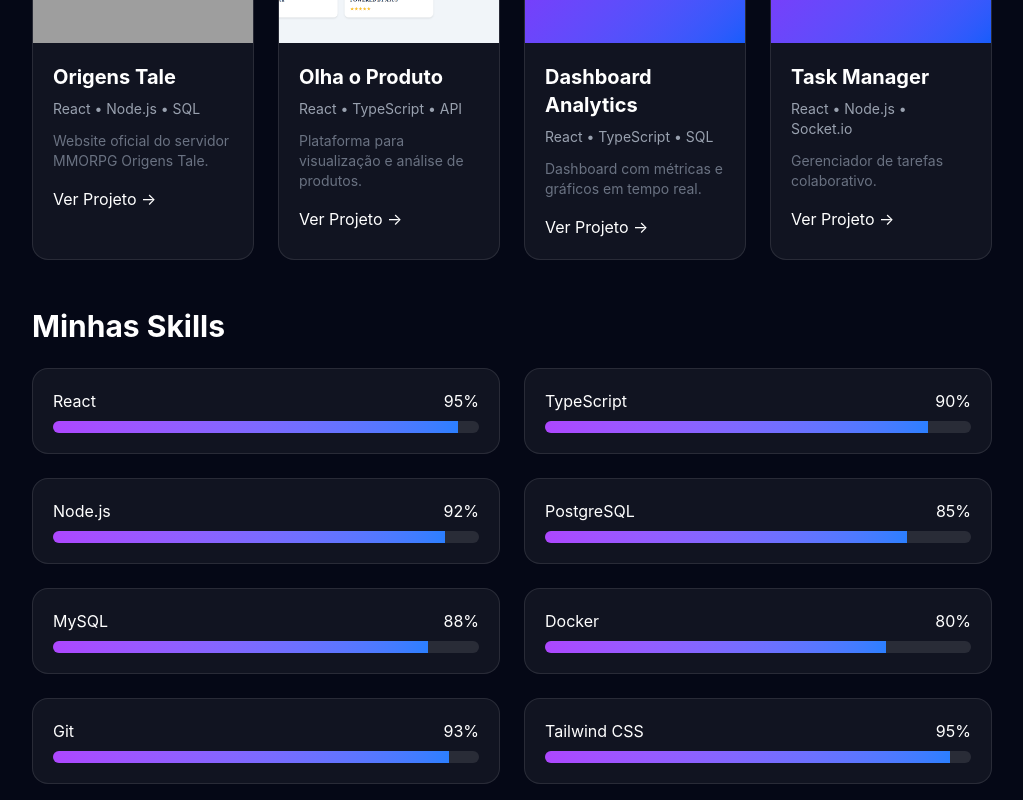
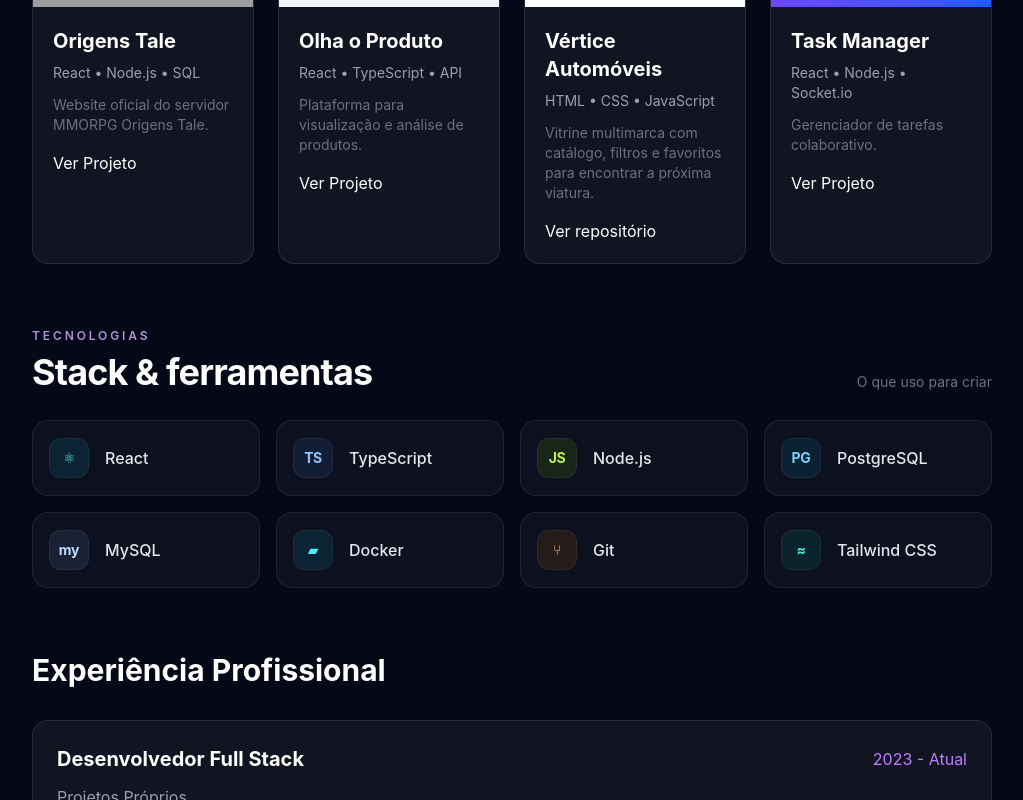
Before and after one commit to Theuus12/portfolio-dev, a React (Vite) app: page / in a window 1280 px wide. Shown: the part 1820-2620 px from the top of the page, without its empty margins (256-1279 px from the left). Built offline with nearby package versions, Linux system fonts and the light colour scheme; grey boxes are pictures that could not be loaded.

Commit message:
Atualizar portfólio e destacar Vértice Automóveis

```diff
--- a/src/App.tsx
+++ b/src/App.tsx
@@ -18,10 +18,6 @@ function App() {
             className="rounded-3xl bg-gradient-to-r from-[#0f172a] to-[#312e81] p-5 sm:p-8 lg:p-12 flex flex-col lg:flex-row items-center justify-between gap-8 min-h-[420px]"
           >
             <div className="w-full max-w-3xl">
-              <span className="inline-block bg-purple-500/20 text-purple-300 px-4 py-2 rounded-full text-sm">
-                👋 Olá, eu sou
-              </span>
-
               <h2 className="text-4xl sm:text-5xl lg:text-6xl font-bold mt-6 break-words">
                 Matheus <span className="text-purple-500">Polanczyk</span>
               </h2>
@@ -99,7 +95,7 @@ function App() {
           <div className="grid grid-cols-2 xl:grid-cols-4 gap-3 sm:gap-6 mt-8">
 
             <div className="bg-white/5 rounded-xl p-3 sm:p-6 border border-white/10 hover:border-purple-500 hover:shadow-[0_0_25px_rgba(168,85,247,0.25)] hover:-translate-y-1 transition-all duration-300">
-              <h3 className="text-2xl sm:text-4xl mb-2 sm:mb-3">🚀</h3>
+              <div aria-hidden="true" className="mb-2 inline-grid h-10 w-10 place-items-center rounded-xl border border-purple-300/20 bg-purple-400/10 font-mono text-sm font-bold text-purple-200 sm:mb-3">OT</div>
               <p className="font-bold text-sm sm:text-lg text-white">
                 Origens Tale
               </p>
@@ -109,7 +105,7 @@ function App() {
             </div>
 
             <div className="bg-white/5 rounded-xl p-3 sm:p-6 border border-white/10 hover:border-blue-500 hover:shadow-[0_0_25px_rgba(59,130,246,0.25)] hover:-translate-y-1 transition-all duration-300">
-              <h3 className="text-2xl sm:text-4xl mb-2 sm:mb-3">💻</h3>
+              <div aria-hidden="true" className="mb-2 inline-grid h-10 w-10 place-items-center rounded-xl border border-blue-300/20 bg-blue-400/10 font-mono text-xs font-bold text-blue-200 sm:mb-3">&lt;/&gt;</div>
               <p className="font-bold text-sm sm:text-lg text-white">
                 Full Stack
               </p>
@@ -119,7 +115,7 @@ function App() {
             </div>
 
             <div className="bg-white/5 rounded-xl p-3 sm:p-6 border border-white/10 hover:border-green-500 hover:shadow-[0_0_25px_rgba(34,197,94,0.25)] hover:-translate-y-1 transition-all duration-300">
-              <h3 className="text-2xl sm:text-4xl mb-2 sm:mb-3">🗄️</h3>
+              <div aria-hidden="true" className="mb-2 inline-grid h-10 w-10 place-items-center rounded-xl border border-emerald-300/20 bg-emerald-400/10 font-mono text-xs font-bold text-emerald-200 sm:mb-3">SQL</div>
               <p className="font-bold text-sm sm:text-lg text-white">
                 SQL
               </p>
@@ -129,7 +125,7 @@ function App() {
             </div>
 
             <div className="bg-white/5 rounded-xl p-3 sm:p-6 border border-white/10 hover:border-yellow-500 hover:shadow-[0_0_25px_rgba(234,179,8,0.25)] hover:-translate-y-1 transition-all duration-300">
-              <h3 className="text-2xl sm:text-4xl mb-2 sm:mb-3">📄</h3>
+              <div aria-hidden="true" className="mb-2 inline-grid h-10 w-10 place-items-center rounded-xl border border-amber-300/20 bg-amber-400/10 font-mono text-xs font-bold text-amber-200 sm:mb-3">A/文</div>
               <p className="font-bold text-sm sm:text-lg text-white">
                 3 CVs
               </p>
--- a/src/components/Projects.tsx
+++ b/src/components/Projects.tsx
@@ -1,5 +1,6 @@
 import origensImg from '../assets/origens.png'
 import olhaImg from '../assets/olhaoproduto.png'
+import verticeImg from '../assets/vertice-preview.png'
 
 export default function Projects() {
   const projects = [
@@ -18,11 +19,11 @@ export default function Projects() {
       link: 'https://olhaoproduto.vercel.app/',
     },
     {
-      title: 'Dashboard Analytics',
-      tech: 'React • TypeScript • SQL',
-      description: 'Dashboard com métricas e gráficos em tempo real.',
-      image: null,
-      link: '#',
+      title: 'Vértice Automóveis',
+      tech: 'HTML • CSS • JavaScript',
+      description: 'Vitrine multimarca com catálogo, filtros e favoritos para encontrar a próxima viatura.',
+      image: verticeImg,
+      link: 'https://github.com/Theuus12/site-stand-viaturas',
     },
     {
       title: 'Task Manager',
@@ -87,7 +88,7 @@ export default function Projects() {
                 rel="noreferrer"
                 className="inline-block mt-4 text-purple-400 hover:text-purple-300"
               >
-                Ver Projeto →
+                {project.link.startsWith('https://github.com/') ? 'Ver repositório' : 'Ver Projeto'}
               </a>
             </div>
           </div>
--- a/src/components/Skills.tsx
+++ b/src/components/Skills.tsx
@@ -1,38 +1,44 @@
+const skills = [
+  { name: "React", mark: "⚛", color: "text-cyan-300", tint: "bg-cyan-400/10" },
+  { name: "TypeScript", mark: "TS", color: "text-blue-300", tint: "bg-blue-400/10" },
+  { name: "Node.js", mark: "JS", color: "text-lime-300", tint: "bg-lime-400/10" },
+  { name: "PostgreSQL", mark: "PG", color: "text-sky-300", tint: "bg-sky-400/10" },
+  { name: "MySQL", mark: "my", color: "text-blue-200", tint: "bg-blue-300/10" },
+  { name: "Docker", mark: "▰", color: "text-cyan-300", tint: "bg-cyan-400/10" },
+  { name: "Git", mark: "⑂", color: "text-orange-300", tint: "bg-orange-400/10" },
+  { name: "Tailwind CSS", mark: "≈", color: "text-teal-300", tint: "bg-teal-400/10" },
+]
+
 export default function Skills() {
-  const skills = [
-    { name: "React", level: 95 },
-    { name: "TypeScript", level: 90 },
-    { name: "Node.js", level: 92 },
-    { name: "PostgreSQL", level: 85 },
-    { name: "MySQL", level: 88 },
-    { name: "Docker", level: 80 },
-    { name: "Git", level: 93 },
-    { name: "Tailwind CSS", level: 95 },
-  ]
+  return (
+    <section id="skills" className="mt-16">
+      <div className="mb-7 flex flex-wrap items-end justify-between gap-3">
+        <div>
+          <p className="mb-2 text-xs font-semibold uppercase tracking-[0.24em] text-purple-300/80">
+            Tecnologias
+          </p>
+          <h2 className="text-3xl font-bold tracking-tight sm:text-4xl">
+            Stack &amp; ferramentas
+          </h2>
+        </div>
+        <span className="text-sm text-gray-500">O que uso para criar</span>
+      </div>
 
-  return (
-    <section id="skills" className="mt-12">
-      <h2 className="text-3xl font-bold mb-6">
-        Minhas Skills
-      </h2>
-
-      <div className="grid grid-cols-1 md:grid-cols-2 gap-6">
+      <div className="grid grid-cols-2 gap-3 sm:grid-cols-4 sm:gap-4">
         {skills.map((skill) => (
           <div
             key={skill.name}
-            className="bg-white/5 border border-white/10 rounded-2xl p-5"
+            className="group flex min-h-[76px] items-center gap-3 rounded-2xl border border-white/[0.08] bg-white/[0.035] px-3 py-3 transition duration-300 hover:-translate-y-1 hover:border-purple-400/30 hover:bg-white/[0.07] sm:gap-4 sm:px-4"
           >
-            <div className="flex justify-between mb-2">
-              <span>{skill.name}</span>
-              <span>{skill.level}%</span>
-            </div>
-
-            <div className="h-3 bg-white/10 rounded-full overflow-hidden">
-              <div
-                className="h-full bg-gradient-to-r from-purple-500 to-blue-500"
-                style={{ width: `${skill.level}%` }}
-              />
-            </div>
+            <span
+              aria-hidden="true"
+              className={`grid h-10 w-10 shrink-0 place-items-center rounded-xl border border-white/[0.06] text-sm font-bold tracking-tight ${skill.tint} ${skill.color}`}
+            >
+              {skill.mark}
+            </span>
+            <span className="text-sm font-medium text-gray-200 sm:text-base">
+              {skill.name}
+            </span>
           </div>
         ))}
       </div>
```
Also changed, not shown: src/assets/vertice-preview.png (added).
